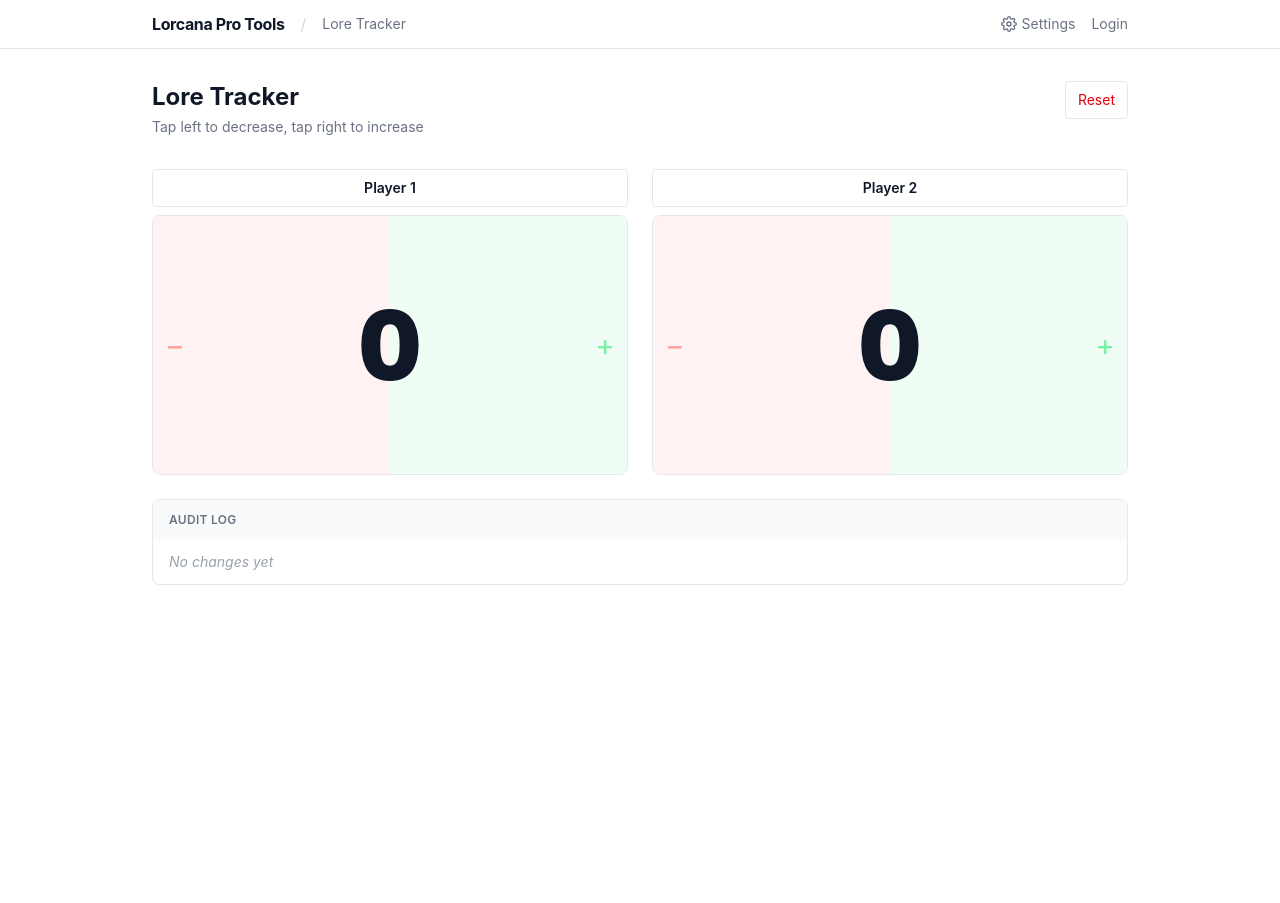
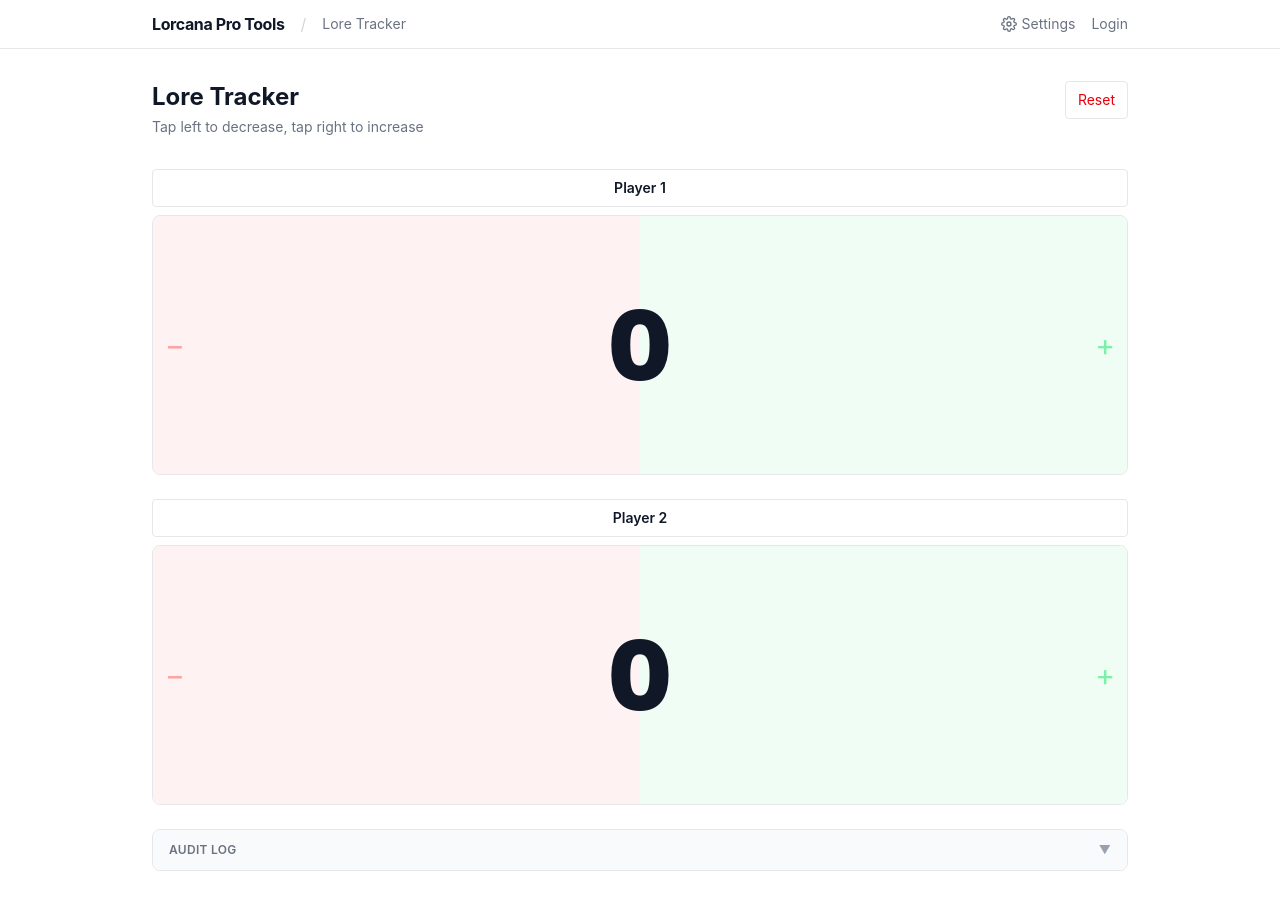
Before and after one commit to tkwidmer/lorcana-pro-tools, a React (Vite) app: page /lore-tracker in a window 1280 px wide. Before the commit the page ends 800 px from the top, so only its background shows below. Built offline with nearby package versions, Linux system fonts and the light colour scheme.

Commit message:
Stack players vertically, collapse audit log by default
- Change player grid from 2-column horizontal to vertical flex stack
- Audit log collapsed by default; click header to toggle open
- Header shows entry count when collapsed

https://claude.ai/code/session_018aY5CzsB3D4wvKiY37rGh4

```diff
--- a/src/pages/LoreTrackerPage.jsx
+++ b/src/pages/LoreTrackerPage.jsx
@@ -42,6 +42,7 @@ export function LoreTrackerPage() {
   const [player1, setPlayer1] = useState({ name: 'Player 1', lore: 0 })
   const [player2, setPlayer2] = useState({ name: 'Player 2', lore: 0 })
   const [auditLog, setAuditLog] = useState([])
+  const [logOpen, setLogOpen] = useState(false)
 
   const updateLore = (playerNum, delta) => {
     const isP1 = playerNum === 1
@@ -98,7 +99,7 @@ export function LoreTrackerPage() {
         </button>
       </div>
 
-      <div className="grid grid-cols-2 gap-3 sm:gap-6 mb-6">
+      <div className="flex flex-col gap-3 sm:gap-6 mb-6">
         <PlayerCard
           player={player1}
           onLore={(d) => updateLore(1, d)}
@@ -112,11 +113,16 @@ export function LoreTrackerPage() {
       </div>
 
       <div className="border border-gray-200 rounded-lg overflow-hidden">
-        <div className="bg-gray-50 px-4 py-3">
+        <button
+          onClick={() => setLogOpen(o => !o)}
+          className="w-full bg-gray-50 hover:bg-gray-100 transition-colors px-4 py-3 flex items-center justify-between"
+        >
           <h2 className="text-xs font-semibold uppercase tracking-wide text-gray-500">
-            Audit Log
+            Audit Log {auditLog.length > 0 && `(${auditLog.length})`}
           </h2>
-        </div>
+          <span className="text-gray-400 text-xs">{logOpen ? '▲' : '▼'}</span>
+        </button>
+        {logOpen && (
           <div className="divide-y divide-gray-100 max-h-48 overflow-y-auto">
             {auditLog.length === 0 ? (
               <p className="px-4 py-3 text-sm text-gray-400 italic">No changes yet</p>
@@ -140,6 +146,7 @@ export function LoreTrackerPage() {
               ))
             )}
           </div>
+        )}
       </div>
     </div>
   )
```
Also changed, not shown: 1 other file (tests, documents, lock files or other folders). Lines whose indentation alone changed are shown as unchanged.
